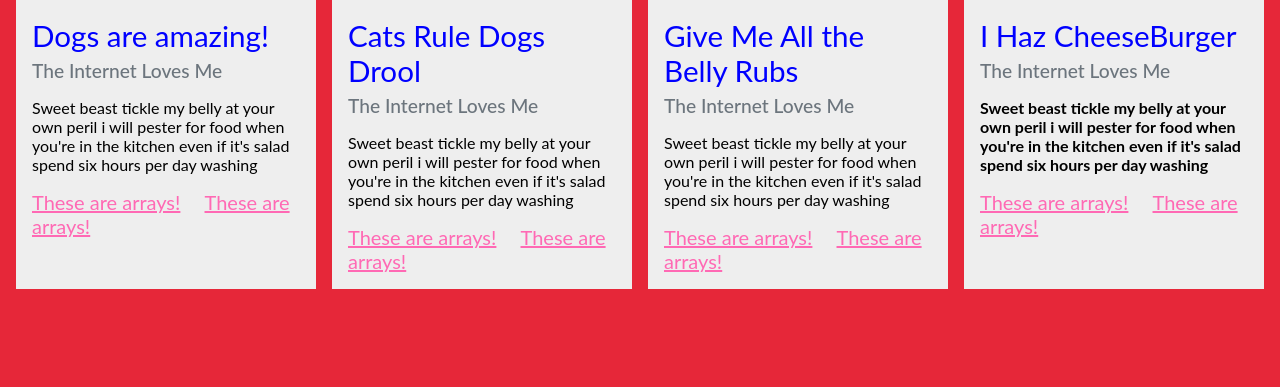
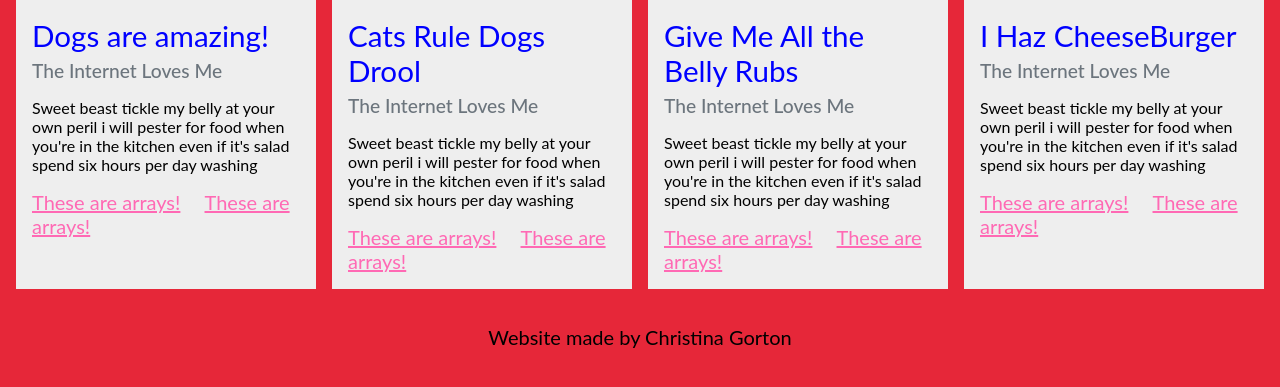
Before and after one commit to WEB27-practice/DOM-I, a plain HTML site: page index.html in a window 1280 px wide. Shown: the part 385-772 px from the top of the page. Drawn offline with Linux system fonts and the light colour scheme.

Commit message:
Adds functional code for the final example of adding an element and manipulating it

```diff
--- a/index.js
+++ b/index.js
@@ -78,21 +78,25 @@ title.textContent = "Dogs are amazing!";
 
 
 // Step 7: classList manipulation, we will remove a class called ".extra-stuff" from our DOM.
-
 // // Note that classList returns a DOMTokenList which gives us some unique methods.
-
+const lastCard = document.querySelector('.extra-stuff');
+lastCard.classList.remove('extra-stuff');
 
 
 // Step 8: Creating new DOM elements in JS only
-
 // Creating a new element, adding content, and adding it to browser
-
 // Item Creation Step 1: create a new element
-
-
+const newContent = document.createElement('footer');
 
 // Item Creation Step 2: add some content to the newly created div
-
-
+newContent.textContent = "Website made by Christina Gorton";
+newContent.classList.add('footer');
 
 // Item Creation Step 3: prepend or append the element to an existing DOM node on the page
+// in order to append/prepend you must grab the element first
+const parentElement = document.querySelector("body");
+// prepend sends it to the top of the element
+// parentElement.prepend(newContent);
+
+// append sends it to the bottom
+parentElement.append(newContent);
--- a/style.css
+++ b/style.css
@@ -111,4 +111,6 @@ h5 {
 footer {
   padding: 20px;
   font-size: 20px;
+  display: flex;
+  justify-content: center;
 }
```
